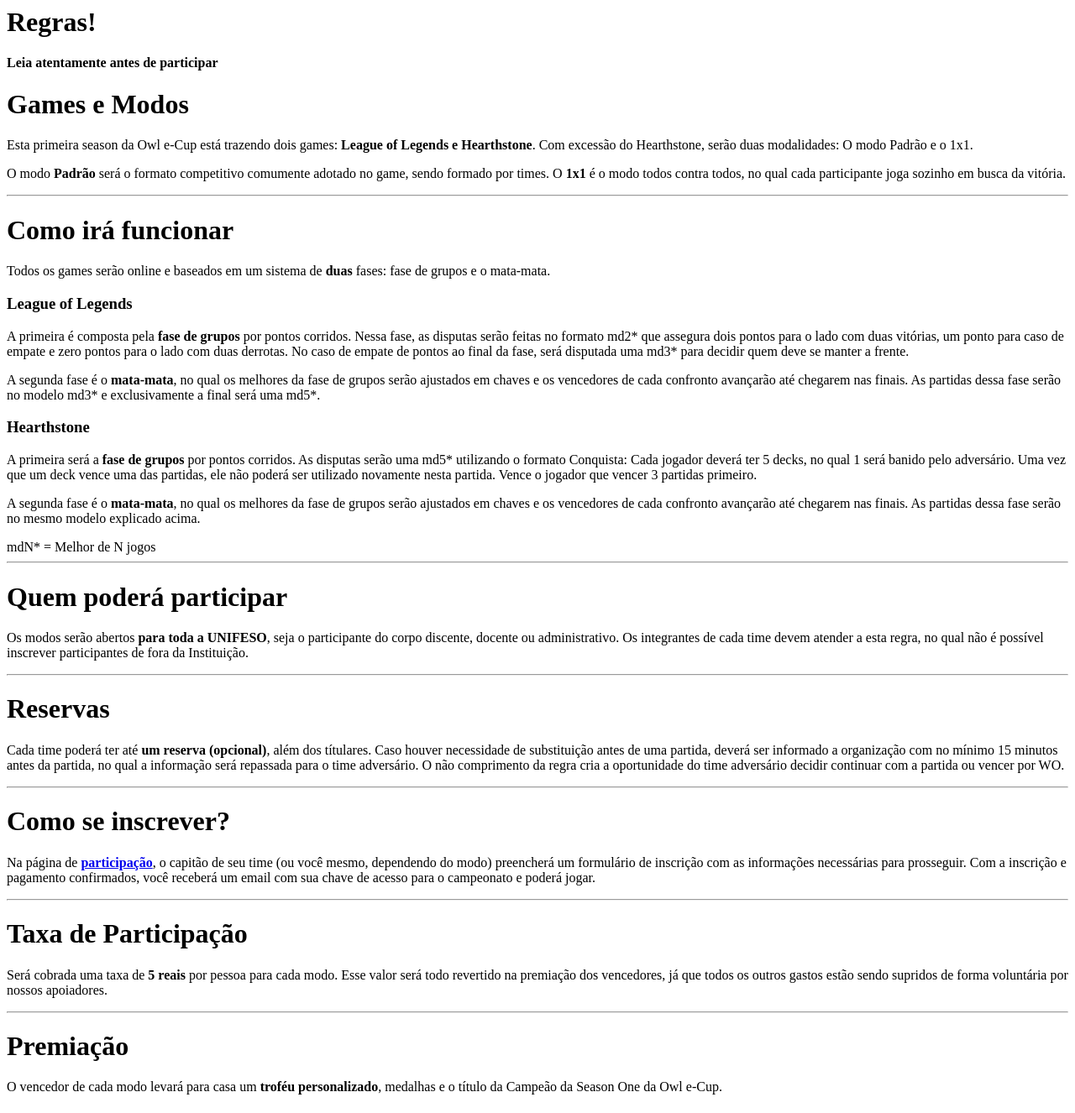
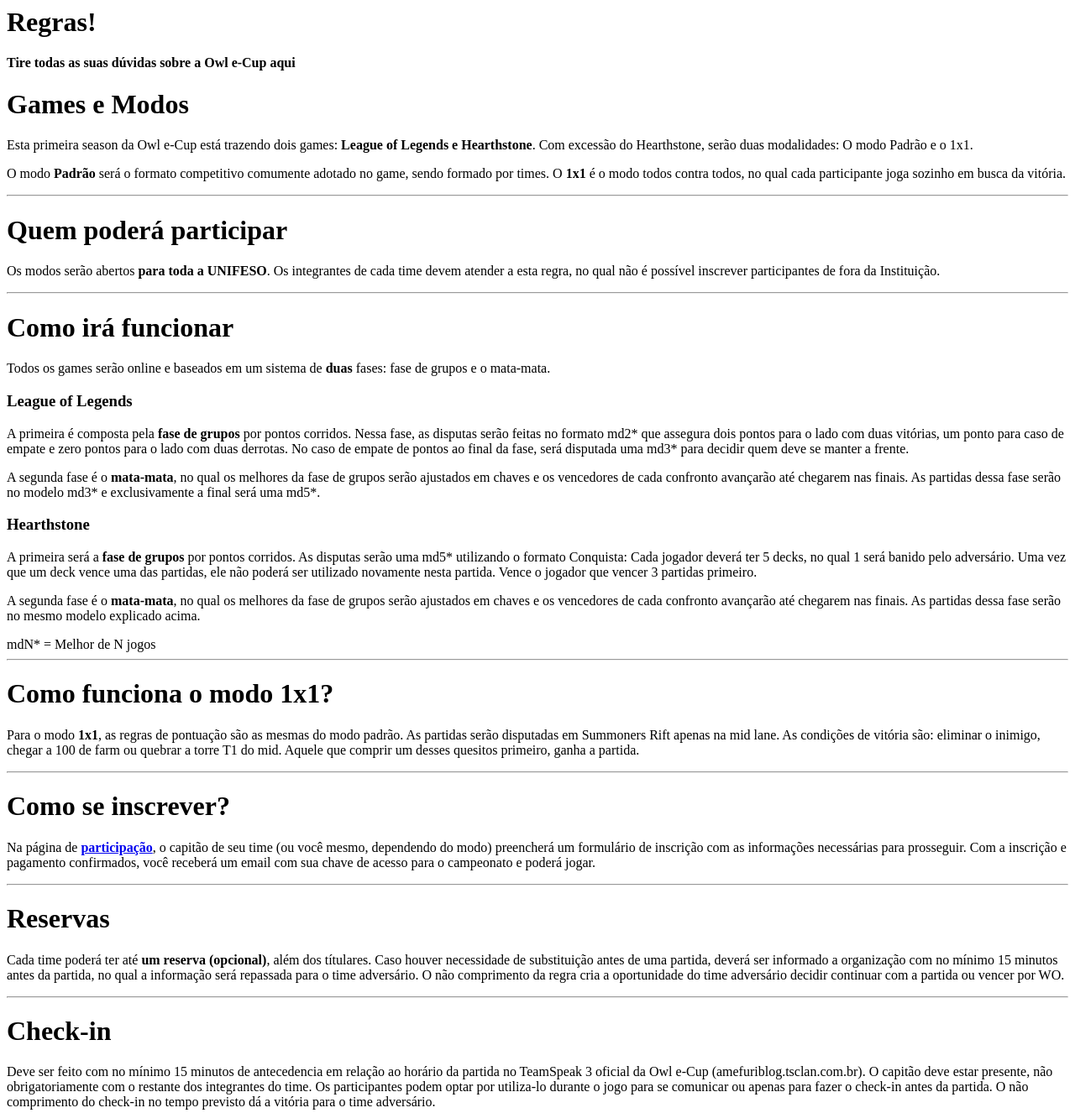
Before and after one commit to Katreque/owlecup, a website: page app/views/regras.html in a window 1280 px wide. Shown: the top 1326 px of the page at 84% size. Drawn offline with Linux system fonts and the light colour scheme.

Commit message:
Ajuste nas regras.

```diff
--- a/app/views/regras.html
+++ b/app/views/regras.html
@@ -1,12 +1,15 @@
 <body>
   <div class="jumbotron jumbotronPages text-center">
     <h1>Regras!</h1>
-    <h4>Leia atentamente antes de participar</h4>
+    <h4>Tire todas as suas dúvidas sobre a Owl e-Cup aqui</h4>
   </div>
   <div class="col-sm-8 col-sm-offset-2 text-center">
     <h1>Games e Modos</h1>
       <p>Esta primeira season da Owl e-Cup está trazendo dois games: <strong class="corAtencao">League of Legends e Hearthstone</strong>. Com excessão do Hearthstone, serão duas modalidades: O modo Padrão e o 1x1.</p>
       <p>O modo <strong class="corAtencao">Padrão</strong> será o formato competitivo comumente adotado no game, sendo formado por times. O <strong class="corAtencao">1x1</strong> é o modo todos contra todos, no qual cada participante joga sozinho em busca da vitória.</p>
+    <hr>
+    <h1>Quem poderá participar</h1>
+      <p>Os modos serão abertos <strong class="corAtencao">para toda a UNIFESO</strong>. Os integrantes de cada time devem atender a esta regra, no qual não é possível inscrever participantes de fora da Instituição.</p>
     <hr>
     <h1>Como irá funcionar</h1>
       <p>Todos os games serão online e baseados em um sistema de <strong class="corAtencao">duas</strong> fases: fase de grupos e o mata-mata.</p>
@@ -18,14 +21,17 @@
           <p> A segunda fase é o <strong class="corAtencao">mata-mata</strong>, no qual os melhores da fase de grupos serão ajustados em chaves e os vencedores de cada confronto avançarão até chegarem nas finais. As partidas dessa fase serão no mesmo modelo explicado acima.</p>
         <span>mdN* = Melhor de N jogos</span>
     <hr>
-    <h1>Quem poderá participar</h1>
-      <p>Os modos serão abertos <strong class="corAtencao">para toda a UNIFESO</strong>, seja o participante do corpo discente, docente ou administrativo. Os integrantes de cada time devem atender a esta regra, no qual não é possível inscrever participantes de fora da Instituição.</p>
+    <h1>Como funciona o modo 1x1?</h1>
+      <p>Para o modo <strong class="corAtencao">1x1</strong>, as regras de pontuação são as mesmas do modo padrão. As partidas serão disputadas em Summoners Rift apenas na mid lane. As condições de vitória são: eliminar o inimigo, chegar a 100 de farm ou quebrar a torre T1 do mid. Aquele que comprir um desses quesitos primeiro, ganha a partida.</p>
+    <hr>
+    <h1>Como se inscrever?</h1>
+      <p>Na página de <strong class="corAtencao"><a href="/participar">participação</a></strong>, o capitão de seu time (ou você mesmo, dependendo do modo) preencherá um formulário de inscrição com as informações necessárias para prosseguir. Com a inscrição e pagamento confirmados, você receberá um email com sua chave de acesso para o campeonato e poderá jogar.</p>
     <hr>
     <h1>Reservas</h1>
       <p>Cada time poderá ter até <strong class="corAtencao">um reserva (opcional)</strong>, além dos títulares. Caso houver necessidade de substituição antes de uma partida, deverá ser informado a organização com no mínimo 15 minutos antes da partida, no qual a informação será repassada para o time adversário. O não comprimento da regra cria a oportunidade do time adversário decidir continuar com a partida ou vencer por WO.</p>
     <hr>
-    <h1>Como se inscrever?</h1>
-      <p>Na página de <strong class="corAtencao"><a href="/participar">participação</a></strong>, o capitão de seu time (ou você mesmo, dependendo do modo) preencherá um formulário de inscrição com as informações necessárias para prosseguir. Com a inscrição e pagamento confirmados, você receberá um email com sua chave de acesso para o campeonato e poderá jogar.</p>
+    <h1>Check-in</h1>
+      <p>Deve ser feito com no mínimo 15 minutos de antecedencia em relação ao horário da partida no TeamSpeak 3 oficial da Owl e-Cup (amefuriblog.tsclan.com.br). O capitão deve estar presente, não obrigatoriamente com o restante dos integrantes do time. Os participantes podem optar por utiliza-lo durante o jogo para se comunicar ou apenas para fazer o check-in antes da partida. O não comprimento do check-in no tempo previsto dá a vitória para o time adversário.</p>
     <hr>
     <h1>Taxa de Participação</h1>
       <p>Será cobrada uma taxa de <strong class="corAtencao">5 reais</strong> por pessoa para cada modo. Esse valor será todo revertido na premiação dos vencedores, já que todos os outros gastos estão sendo supridos de forma voluntária por nossos apoiadores.</p>
```
